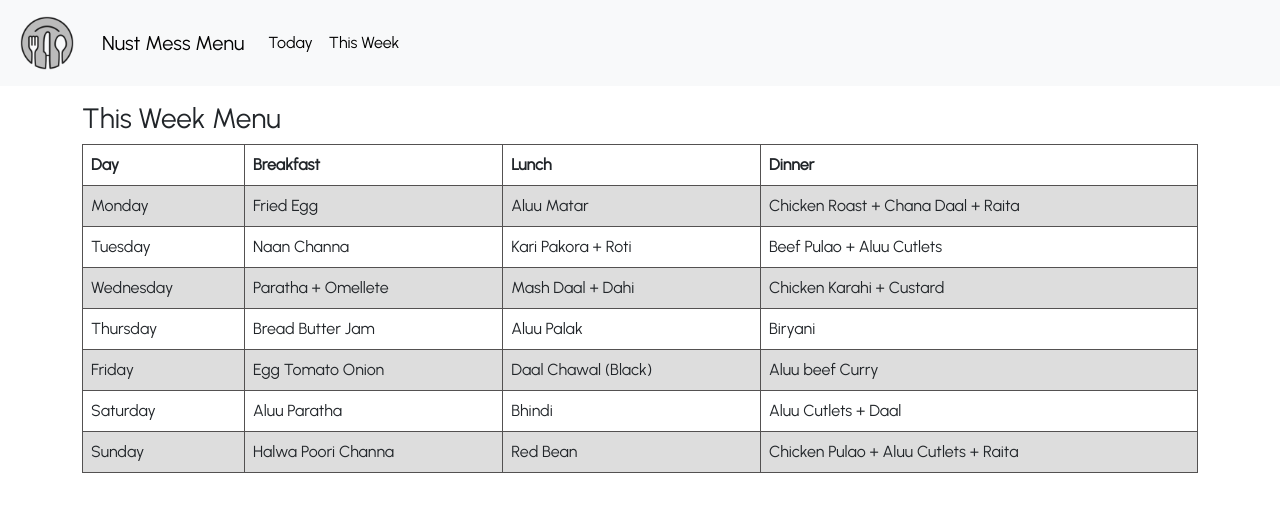
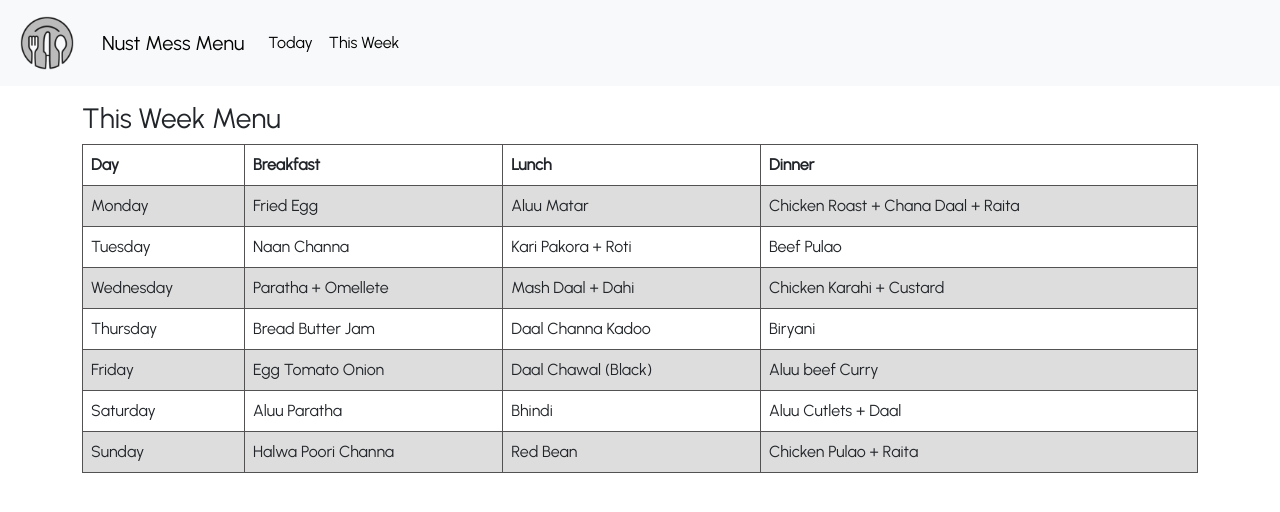
Before and after one commit to fatehmehmood123/Mess-Menu, a React (Create React App) app: page /weekly in a window 1280 px wide. Shown: the top 512 px of the page. Built offline with nearby package versions, Linux system fonts and the light colour scheme.

Commit message:
Automated commit message

```diff
--- a/src/Pages/Today.js
+++ b/src/Pages/Today.js
@@ -103,7 +103,7 @@ export default function Daily() {
       if (currentDate.getDay() === 0) {    //Sunday  odd
         setbreakfast("Halwa poori + Channay")
         setlunch("Red Beans")
-        setdinner("Chicken Pulao + Aluu Cutlets + Raita")
+        setdinner("Chicken Pulao + Raita")
       }
       if (currentDate.getDay() === 1) {    //Monday odd
         setbreakfast("Paratha + Fried Egg")
@@ -113,7 +113,7 @@ export default function Daily() {
       if (currentDate.getDay() === 2) {    //Tuesday odd
         setbreakfast("Naan Channa")
         setlunch("Kari Pakora + Rice")
-        setdinner("Beef Pulao + Aluu Cutlets")
+        setdinner("Beef Pulao")
       }
       if (currentDate.getDay() === 3) {     //Wednesday odd
         setbreakfast("Paratha + Aluu Bhujia")
@@ -122,7 +122,7 @@ export default function Daily() {
       }
       if (currentDate.getDay() === 4) {     //Thursday odd
         setbreakfast("Bread + Butter + Jam")
-        setlunch("Aluu Palak")
+        setlunch("Daal Channa Kadoo")
         setdinner("Biryani + Cold Drinks")
       }
       if (currentDate.getDay() === 5) {     //Friday odd
@@ -139,7 +139,7 @@ export default function Daily() {
       if (currentDate.getDay() === 0) {    //Sunday  even
         setbreakfast("Halwa poori + Channay")
         setlunch("Red Beans")
-        setdinner("Chicken Pulao + Aluu Cutlets + Raita")
+        setdinner("Chicken Pulao + Raita")
       }
       if (currentDate.getDay() === 1) {    //Monday even
         setbreakfast("Paratha + Fried Egg")
@@ -149,7 +149,7 @@ export default function Daily() {
       if (currentDate.getDay() === 2) {    //Tuesday even
         setbreakfast("Naan Channa")
         setlunch("Kari Pakora + Roti")
-        setdinner("Beef Pulao + Aluu Cutlets")
+        setdinner("Beef Pulao")
       }
       if (currentDate.getDay() === 3) {     //Wednesday even
         setbreakfast("Paratha + Omellete")
@@ -158,7 +158,7 @@ export default function Daily() {
       }
       if (currentDate.getDay() === 4) {     //Thursday even
         setbreakfast("Bread + Butter + Jam")
-        setlunch("Aluu Palak")
+        setlunch("Daal Channa Kadoo")
         setdinner("Biryani + Cold Drinks")
       }
       if (currentDate.getDay() === 5) {     //Friday even
--- a/src/Pages/Weekly.js
+++ b/src/Pages/Weekly.js
@@ -44,12 +44,12 @@ export default function Weekly() {
       setmonDinner('Beef Shami + Chana Daal + Raita')
       settueBreakfast('Naan Channa')
       settueLunch('Kari Pakora + Rice')
-      settueDinner('Beef Pulao + Aluu Cutlets')
+      settueDinner('Beef Pulao')
       setwedBreakfast('Paratha + Aluu Bhujia')
       setwedLunch('Mash Daal + Salad')
       setwedDinner('Chicken Karahi + Custard')
       setthursBreakfast('Bread Butter Jam')
-      setthursLunch('Aluu Palak')
+      setthursLunch('Daal Channa Kadoo')
       setthursDinner('Biryani')
       setfriBreakfast('Egg tomato Onion')
       setfriLunch('Daal Chawal (Yellow)')
@@ -59,19 +59,19 @@ export default function Weekly() {
       setsatDinner('Beef Chapli kabab + Daal')
       setsunBreakfast('Halwa Poori Channa')
       setsunLunch('Red Bean')
-      setsunDinner('Chicken Pulao + Aluu Cutlets + Raita')
+      setsunDinner('Chicken Pulao + Raita')
     } else {      //week is even
       setmonBreakfast('Fried Egg')
       setmonLunch('Aluu Matar')
       setmonDinner('Chicken Roast + Chana Daal + Raita')
       settueBreakfast('Naan Channa')
       settueLunch('Kari Pakora + Roti')
-      settueDinner('Beef Pulao + Aluu Cutlets')
+      settueDinner('Beef Pulao')
       setwedBreakfast('Paratha + Omellete')
       setwedLunch('Mash Daal + Dahi')
       setwedDinner('Chicken Karahi + Custard')
       setthursBreakfast('Bread Butter Jam')
-      setthursLunch('Aluu Palak')
+      setthursLunch('Daal Channa Kadoo')
       setthursDinner('Biryani')
       setfriBreakfast('Egg Tomato Onion')
       setfriLunch('Daal Chawal (Black)')
@@ -81,7 +81,7 @@ export default function Weekly() {
       setsatDinner('Aluu Cutlets + Daal')
       setsunBreakfast('Halwa Poori Channa')
       setsunLunch('Red Bean')
-      setsunDinner('Chicken Pulao + Aluu Cutlets + Raita')
+      setsunDinner('Chicken Pulao + Raita')
     }
   }, [week])
   return (
```
